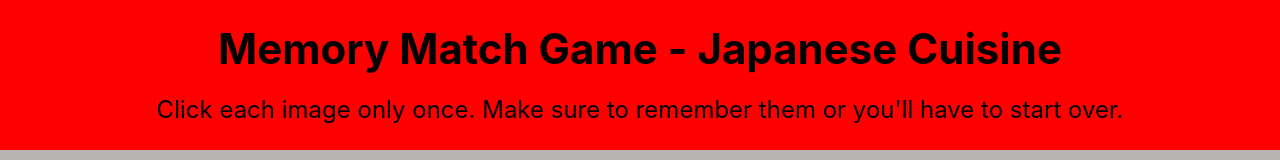
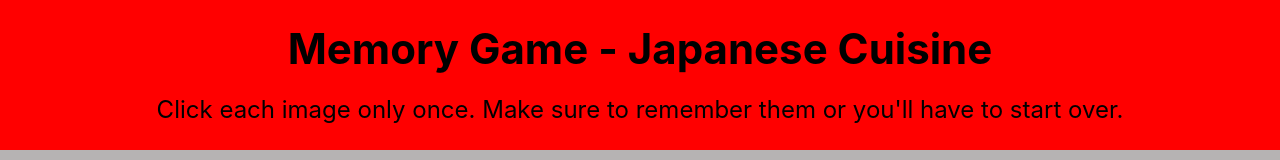
Before and after one commit to suzuhe481/japanese-cuisine-memory-match-game, a React (Vite) app: page / in a window 1280 px wide. Shown: the top 160 px of the page. Built offline with nearby package versions, Linux system fonts and the light colour scheme.

Commit message:
Changed title text

```diff
--- a/src/components/Title/Title.jsx
+++ b/src/components/Title/Title.jsx
@@ -1,7 +1,7 @@
 import "./Title.css";
 
 function Title() {
-  const titleText = "Memory Match Game - Japanese Cuisine";
+  const titleText = "Memory Game - Japanese Cuisine";
 
   const rulesText =
     "Click each image only once. Make sure to remember them or you'll have to start over.";
```
